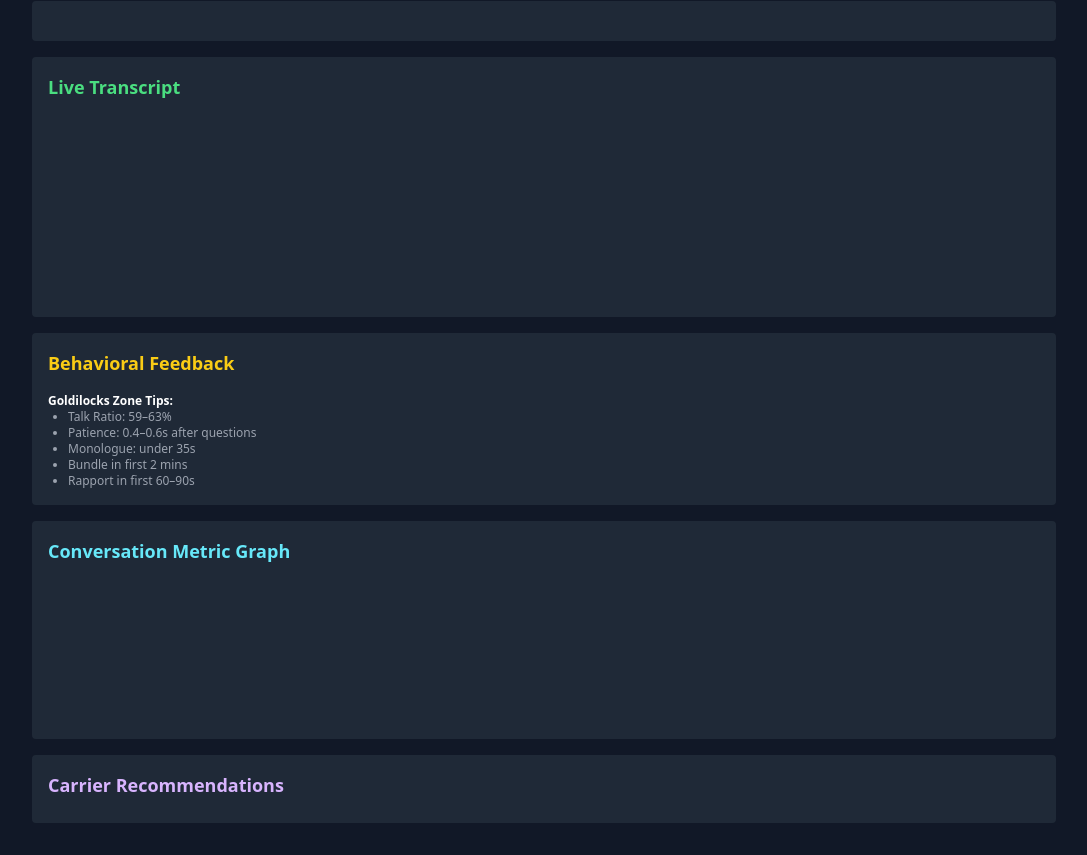
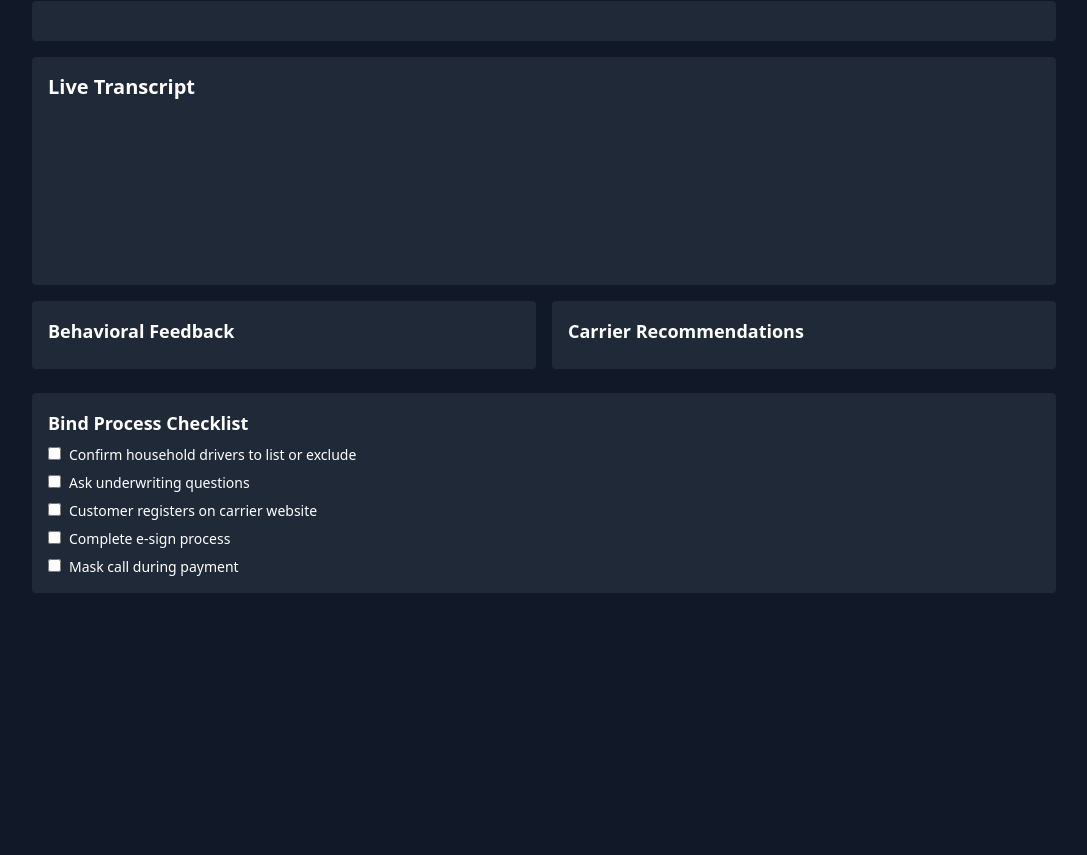
Before and after one commit to bmanius1/LiveViu, a plain HTML site: page index.html in a window 1280 px wide. Shown: the part 87-942 px from the top of the page, without its empty margins (96-1183 px from the left). After the commit the page ends 800 px from the top, so only its background shows below. Drawn offline with nearby package versions, Linux system fonts and the light colour scheme.

Commit message:
Update index.html

```diff
--- a/index.html
+++ b/index.html
@@ -3,55 +3,51 @@
 <head>
   <meta charset="UTF-8" />
   <meta name="viewport" content="width=device-width, initial-scale=1.0" />
-  <title>LiveViu Real-Time Coaching Assistant</title>
+  <title>Real-Time Coaching Assistant</title>
   <script src="https://cdn.tailwindcss.com"></script>
-  <script src="https://cdn.jsdelivr.net/npm/chart.js"></script>
   <script defer src="script.js"></script>
 </head>
 <body class="bg-gray-900 text-white p-4">
   <div class="max-w-5xl mx-auto">
     <div class="flex justify-between items-center mb-4">
-      <h1 class="text-2xl font-bold text-blue-400">LiveViu Real-Time Coaching Assistant</h1>
+      <h1 class="text-2xl font-bold">Real-Time Sales Coaching Assistant</h1>
       <label class="flex items-center space-x-2">
-        <input type="checkbox" id="demoToggle" class="accent-blue-500" />
+        <input type="checkbox" id="demoToggle" />
         <span class="text-sm">Demo Mode</span>
       </label>
     </div>
 
     <div class="mb-4">
-      <label for="stateSelect" class="block mb-1 text-sm text-gray-300">Detected State:</label>
+      <label for="stateSelect" class="block mb-1 text-sm">Detected State:</label>
       <input id="stateSelect" class="w-full bg-gray-800 text-white p-2 rounded" readonly />
     </div>
 
     <div class="bg-gray-800 p-4 rounded mb-4">
-      <h2 class="text-lg font-semibold text-green-400 mb-2">Live Transcript</h2>
-      <div id="transcript" class="h-48 overflow-y-auto text-sm text-gray-300"></div>
+      <h2 class="text-xl font-semibold mb-2">Live Transcript</h2>
+      <div id="transcript" class="h-40 overflow-y-auto text-sm text-gray-300"></div>
     </div>
 
-    <div class="bg-gray-800 p-4 rounded mb-4">
-      <h2 class="text-lg font-semibold text-yellow-400 mb-2">Behavioral Feedback</h2>
-      <ul id="behavioralFeedback" class="text-sm space-y-2 text-gray-200"></ul>
-      <div id="goldilocksTips" class="mt-4 text-xs text-gray-400">
-        <strong class="text-white">Goldilocks Zone Tips:</strong>
-        <ul class="list-disc ml-5">
-          <li>Talk Ratio: 59–63%</li>
-          <li>Patience: 0.4–0.6s after questions</li>
-          <li>Monologue: under 35s</li>
-          <li>Bundle in first 2 mins</li>
-          <li>Rapport in first 60–90s</li>
-        </ul>
+    <div class="grid grid-cols-1 md:grid-cols-2 gap-4">
+      <div class="bg-gray-800 p-4 rounded">
+        <h2 class="text-lg font-semibold mb-2">Behavioral Feedback</h2>
+        <ul id="behavioralFeedback" class="text-sm space-y-2 text-gray-300"></ul>
+      </div>
+      <div class="bg-gray-800 p-4 rounded">
+        <h2 class="text-lg font-semibold mb-2">Carrier Recommendations</h2>
+        <ul id="carrierSuggestions" class="text-sm space-y-2 text-green-300"></ul>
+        <p id="missedCarriers" class="text-sm mt-2 text-yellow-400"></p>
       </div>
     </div>
 
-    <div class="bg-gray-800 p-4 rounded mb-4">
-      <h2 class="text-lg font-semibold text-cyan-300 mb-2">Conversation Metric Graph</h2>
-      <canvas id="metricChart"></canvas>
-    </div>
-
-    <div class="bg-gray-800 p-4 rounded mb-4">
-      <h2 class="text-lg font-semibold text-purple-300 mb-2">Carrier Recommendations</h2>
-      <ul id="carrierSuggestions" class="text-sm space-y-2 text-green-300"></ul>
-      <p id="missedCarriers" class="text-sm mt-2 text-yellow-400"></p>
+    <div class="bg-gray-800 p-4 rounded mt-6">
+      <h2 class="text-lg font-semibold mb-2">Bind Process Checklist</h2>
+      <ul id="bindChecklist" class="text-sm space-y-2 text-white">
+        <li><label><input type="checkbox" class="mr-2" />Confirm household drivers to list or exclude</label></li>
+        <li><label><input type="checkbox" class="mr-2" />Ask underwriting questions</label></li>
+        <li><label><input type="checkbox" class="mr-2" />Customer registers on carrier website</label></li>
+        <li><label><input type="checkbox" class="mr-2" />Complete e-sign process</label></li>
+        <li><label><input type="checkbox" class="mr-2" />Mask call during payment</label></li>
+      </ul>
     </div>
   </div>
 </body>
```
